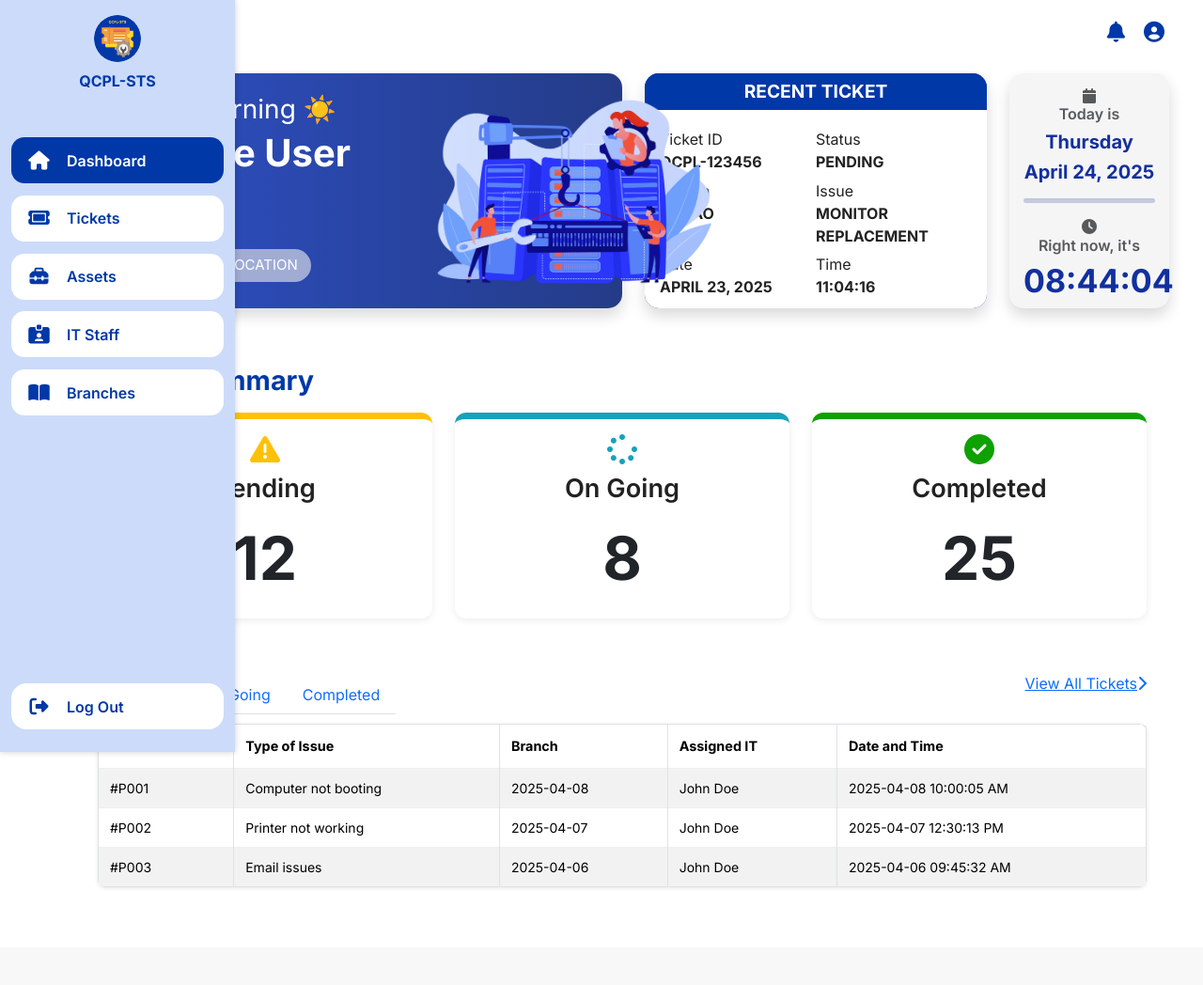
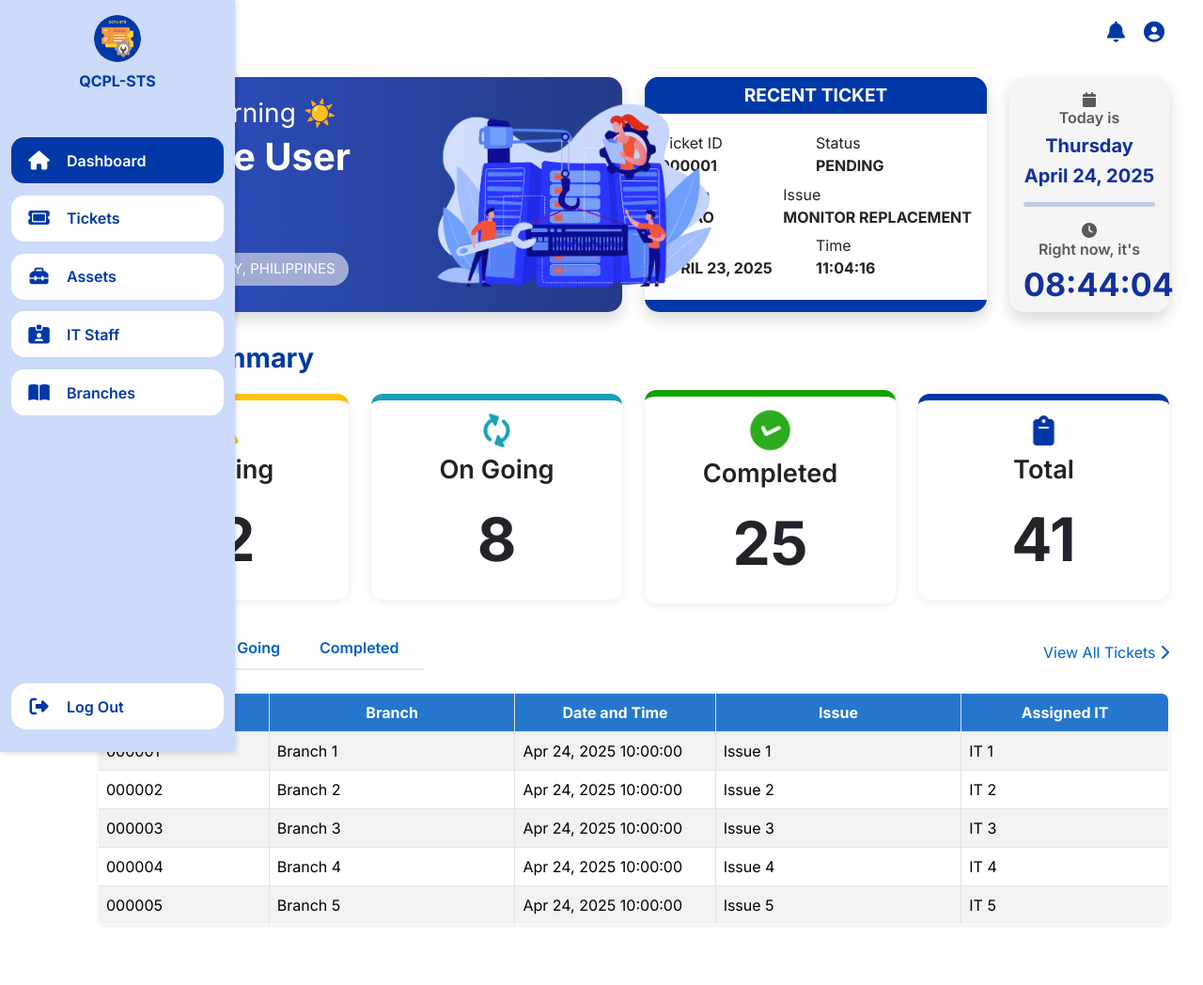
Before and after one commit to Bitterbuggy/MISTicketingSystem, a PHP site: page /admin/admindashboard.php in a window 1280 px wide. Shown: the whole page at 94% size. Before the commit the page ends 944 px from the top, so only its background shows below. Run offline with PHP 8.4, Linux system fonts and the light colour scheme; the visitor is signed in with stand-in values (Sample User, id 1); data that the repository does not hold is empty.

Commit message:
Includes/get-location.php 	modified:   admin/admindashboard.php 	modified:   asset/css/admin-dashboard.css 	modified:   asset/css/admin-sidebar.css 	modified:   asset/js/admin-sidebar.js 	new file:   asset/js/icons.js 	new file:   asset/js/nav-tab-tables.js 	modified:   index.php

```diff
--- a/Includes/get-location.php
+++ /dev/null
@@ -1,24 +0,0 @@
-<?php
-
-// This PHP file lets the system to automatically display the user’s location tag in the admin dashboard
-
-// Get user's IP address
-// $ip = $_SERVER['REMOTE_ADDR'];
-
-// $ip = '8.8.8.8'; // Google's public IP
-$ip = '112.204.174.220'; // Hyasmin's Public IP, just for demo
-// $ip = '58.97.176.18'; // QCPL's public IP
-
-// Get geolocation info from ip-api
-$geoData = @json_decode(file_get_contents("http://ip-api.com/json/{$ip}"));
-
-// Fallback if the request fails
-$location = "Unknown Location";
-
-if ($geoData && $geoData->status === "success") {
-    $city = $geoData->city;
-    $region = $geoData->regionName;
-    $country = $geoData->country;
-    $location = "$city, $country";
-}
-?>
--- a/admin/admindashboard.php
+++ b/admin/admindashboard.php
@@ -6,9 +6,6 @@ if ($_SESSION['RoleId'] != 1) {
     header('Location: home.php');
     exit();
 }
-
-include '../Includes/get-location.php';
-
 ?>
 
 <!DOCTYPE html>
@@ -43,10 +40,9 @@ include '../Includes/get-location.php';
 
         <!-- Wrapper for Header + Main -->
         <div class="main-wrapper w-100" style="margin-left: 80px; margin-top: 30px;">
-
-            <!-- Main Content (separate from header) -->
+            <!-- Main Content -->
             <main class="px-4 py-5">
-                <div class="row align-items-stretch">
+                <div class="row no-gutters mt-1 align-items-center">
                     <!-- Welcome Card -->
                     <div class="col-md-6 mb-3">
                         <div class="welcome-card">
@@ -54,7 +50,8 @@ include '../Includes/get-location.php';
                                 <h3 id="greeting"></h3>
                                 <h1 class="fw-bold"><?php echo $_SESSION['FirstName']; ?></h1>
                                 <div class="location-tag">
-                                    <i class="fa-solid fa-location-dot"></i> <?php echo $location; ?>
+                                    <i class="fa-solid fa-location-dot"></i>
+                                    <span id="location">Quezon City, Philippines</span>
                                 </div>
                             </div>
                             <img src="../asset/img/dashboard-welcome-card.png" alt="QCPL STS Welcome Card" class="card-image">
@@ -70,17 +67,17 @@ include '../Includes/get-location.php';
 
                             <div class="ticket-body">
                             <div class="ticket-grid">
-                    <div>Ticket ID<br><span id="ticket-id"><strong style="text-transform: uppercase;">QCPL-123456</strong></span></div>
-                    <div>Status<br><span id="ticket-status"><strong style="text-transform: uppercase;">Pending</strong></span></div>
+                                <div>Ticket ID<br><span id="ticket-id">000001</span></div>
+                                <div>Status<br><span id="ticket-status">Pending</span></div>
                             </div>
                             <div class="ticket-grid">
-                        <div>Branch<br><span id="ticket-branch"><strong style="text-transform: uppercase;">Cubao</strong></span></div>
-                        <div>Issue<br><span id="ticket-issue"><strong style="text-transform: uppercase;">Monitor Replacement</strong></span></div>
+                                <div>Branch<br><span id="ticket-branch">Cubao</span></div>
+                                <div>Issue<br><span id="ticket-issue">Monitor Replacement</span></div>
                             </div>
 
                             <div class="ticket-grid">
-                        <div>Date<br><span id="ticket-date"><strong style="text-transform: uppercase;">April 23, 2025</strong></span></div>
-                        <div>Time<br><span id="ticket-time"><strong style="text-transform: uppercase;">11:04:16</strong></span></div>
+                                <div>Date<br><span id="ticket-date">April 23, 2025</span></div>
+                                <div>Time<br><span id="ticket-time">11:04:16</span></div>
                             </div>
                             </div>
                         </div>
@@ -97,13 +94,14 @@ include '../Includes/get-location.php';
                             <h1 id="live-time" class="fw-bold" style="font-size: 34px;"></h1>
                         </div>
                     </div>
+                </div>
 
                 <!-- Ticket Summary Cards -->
-                    <div class="row mt-4">
+                <div class="row no-gutters mt-3 align-items-center">
                     <h3 class="fw-bold mb-3" id="ticket-summary-title">Ticket Summary</h3>
 
                     <!-- Pending -->
-                    <div class="col-md-4 mb-3">
+                    <div class="col-md-3 mb-3">
                         <div class="ticket-card pending h-100">
                         <i class="fa-solid fa-triangle-exclamation"></i>
                         <h5>Pending</h5>
@@ -112,48 +110,35 @@ include '../Includes/get-location.php';
                     </div>
 
                     <!-- On Going -->
-                    <div class="col-md-4 mb-3">
+                    <div class="col-md-3 mb-3">
                         <div class="ticket-card ongoing h-100">
-                        <i class="fa-solid fa-spinner"></i>
+                        <i class="fa-solid fa-sync-alt fa-spin"></i>
                         <h5>On Going</h5>
                         <p class="ticket-count">8</p>
                         </div>
                     </div>
 
                     <!-- Completed -->
-                    <div class="col-md-4 mb-3">
+                    <div class="col-md-3 mb-3">
                         <div class="ticket-card completed h-100">
                         <i class="fa-solid fa-circle-check"></i>
                         <h5>Completed</h5>
                         <p class="ticket-count">25</p>
                         </div>
                     </div>
+
+                    <!-- Total -->
+                    <div class="col-md-3 mb-3">
+                        <div class="ticket-card total h-100">
+                        <i class="fa-solid fa-clipboard"></i>
+                        <h5>Total</h5>
+                        <p class="ticket-count">41</p>
+                        </div>
                     </div>
 
-                    <!-- Charts Section
-                    <div class="row">
-                    Left: Branch Chart (taller)
-                    <div class="col-md-8 d-flex">
-                        <div class="pie-chart-card w-100" style="display: flex; flex-direction: column; justify-content: center;">
-                        <canvas id="branchMostTicketChart" style="height: 100%; min-height: 300px;"></canvas>
-                        </div>
-                    </div>-->
-
-                    <!-- Right: Stacked Software + Hardware Charts
-                    <div class="col-md-4 d-flex flex-column justify-content-between">
-                        <div class="pie-chart-card mb-3 flex-fill">
-                            <canvas id="mostSoftwareIssueChart" style="height: 150px;"></canvas>
-                        </div>
-                        <div class="pie-chart-card flex-fill">
-                        <canvas id="mostHardwareIssueChart" style="height: 150px;"></canvas>
-                        </div>
-                    </div>
-                    </div>-->
-
-            <div class="row no-gutters mt-1 align-items-center">
-            <div class="d-flex justify-content-between align-items-center mt-3">
-                <!-- Tabs -->
-                <ul class="nav nav-tabs mt-4" id="nav-tix" role="tablist">
+                        <!-- Tabs for Ticket Summary -->
+                        <div class="d-flex justify-content-between align-items-center mb-1">
+                            <ul class="nav nav-tabs mt-2" id="nav-tix" role="tablist">
                                 <li class="nav-item">
                                 <a class="nav-link active" id="pending-tab" data-bs-toggle="tab" href="#pending" role="tab" aria-controls="pending" aria-selected="true">Pending</a>
                                 </li>
@@ -166,45 +151,58 @@ include '../Includes/get-location.php';
                             </ul>
 
                         <!-- View All Tickets Link -->
-                <p class="view m-0"><a href="tickets.php">View All Tickets<i class="fa-solid fa-chevron-right"></i></a>
-                </p>
+                        <p class="view m-0"><a href="tickets.php">View All Tickets <i class="fa-solid fa-chevron-right"></i></a></p>
                         </div>
 
                         <!-- Tab Content Container -->
                         <div class="tab-content" id="nav-tix-content">
                             <!-- Pending Tab -->
                             <div class="tab-pane fade show active" id="pending" role="tabpanel" aria-labelledby="pending-tab">
-                <table class="table table-sm table-bordered table-striped">
+                                <table class="table table-md table-bordered table-striped">
                                     <thead class="thead-dark">
                                     <tr>
-                            <th>Ticket ID</th>
-                            <th>Type of Issue</th>
-                            <th>Branch</th>
-                            <th>Assigned IT</th>
-                            <th>Date and Time</th>
+                                        <th class="tixId" style="width: 4%">Ticket ID</th>
+                                        <th class="branch"style="width: 7%">Branch</th>
+                                        <th class="dateTime"style="width: 5%">Date and Time</th>
+                                        <th class="issue"style="width: 7%">Issue</th>
+                                        <th class="assignedIT"style="width: 5%">Assigned IT</th>
                                     </tr>
                                 </thead>
                                 <tbody>
                                     <tr>
-                            <td>#P001</td>
-                            <td>Computer not booting</td>
-                            <td>2025-04-08</td>
-                            <td>John Doe</td>
-                            <td>2025-04-08 10:00:05 AM</td>
+                                        <td>000001</td>
+                                        <td>Branch 1</td>
+                                        <td>Apr 24, 2025 10:00:00</td>
+                                        <td>Issue 1</td>
+                                        <td>IT 1</td>
                                     </tr>
                                     <tr>
-                            <td>#P002</td>
-                            <td>Printer not working</td>
-                            <td>2025-04-07</td>
-                            <td>John Doe</td>
-                            <td>2025-04-07 12:30:13 PM</td>
+                                        <td>000002</td>
+                                        <td>Branch 2</td>
+                                        <td>Apr 24, 2025 10:00:00</td>
+                                        <td>Issue 2</td>
+                                        <td>IT 2</td>
                                     </tr>
                                     <tr>
-                            <td>#P003</td>
-                            <td>Email issues</td>
-                            <td>2025-04-06</td>
-                            <td>John Doe</td>
-                            <td>2025-04-06 09:45:32 AM</td>
+                                        <td>000003</td>
+                                        <td>Branch 3</td>
+                                        <td>Apr 24, 2025 10:00:00</td>
+                                        <td>Issue 3</td>
+                                        <td>IT 3</td>
+                                    </tr>
+                                    <tr>
+                                        <td>000004</td>
+                                        <td>Branch 4</td>
+                                        <td>Apr 24, 2025 10:00:00</td>
+                                        <td>Issue 4</td>
+                                        <td>IT 4</td>
+                                    </tr>
+                                    <tr>
+                                        <td>000005</td>
+                                        <td>Branch 5</td>
+                                        <td>Apr 24, 2025 10:00:00</td>
+                                        <td>Issue 5</td>
+                                        <td>IT 5</td>
                                     </tr>
                                 </tbody>
                             </table>
@@ -212,78 +210,39 @@ include '../Includes/get-location.php';
 
                         <!-- On Going Tab -->
                         <div class="tab-pane fade" id="ongoing" role="tabpanel" aria-labelledby="ongoing-tab">
-                <table class="table table-sm table-bordered table-striped">
+                            <table class="table table-md table-bordered table-striped">
                                 <thead class="thead-dark">
                                     <tr>
-                            <th>Ticket ID</th>
-                            <th>Type of Issue</th>
-                            <th>Branch</th>
-                            <th>Assigned IT</th>
-                            <th>Date and Time</th>
+                                        <th class="tixId" style="width: 4%">Ticket ID</th>
+                                        <th class="branch"style="width: 7%">Branch</th>
+                                        <th class="dateTime"style="width: 5%">Date and Time</th>
+                                        <th class="issue"style="width: 7%">Issue</th>
+                                        <th class="assignedIT"style="width: 5%">Assigned IT</th>
                                     </tr>
                                 </thead>
                                 <tbody>
-                        <tr>
-                            <td>#O001</td>
-                            <td>Software installation</td>
-                            <td>2025-04-08</td>
-                            <td>John Doe</td>
-                            <td>2025-04-08 10:00:05 AM</td>
-                        </tr>
-                        <tr>
-                            <td>#O002</td>
-                            <td>Network setup</td>
-                            <td>2025-04-07</td>
-                            <td>John Doe</td>
-                            <td>2025-04-07 12:30:02 PM</td>
-                        </tr>
-                        <tr>
-                            <td>#O003</td>
-                            <td>Scanner configuration</td>
-                            <td>2025-04-06</td>
-                            <td>John Doe</td>
-                            <td>2025-04-06 09:15:01 AM</td>
-                        </tr>
+                                    <!-- Rows will be populated by JavaScript -->
                                 </tbody>
                             </table>
                         </div>
 
                         <!-- Completed Tab -->
                         <div class="tab-pane fade" id="completed" role="tabpanel" aria-labelledby="completed-tab">
-                <table class="table table-sm table-bordered table-striped">
+                            <table class="table table-md table-bordered table-striped">
                                 <thead class="thead-dark">
                                     <tr>
-                            <th>Ticket ID</th>
-                            <th>Type of Issue</th>
-                            <th>Branch</th>
-                            <th>Assigned IT</th>
-                            <th>Date and Time</th>
+                                        <th class="tixId" style="width: 4%">Ticket ID</th>
+                                        <th class="branch"style="width: 7%">Branch</th>
+                                        <th class="dateTime"style="width: 5%">Date and Time</th>
+                                        <th class="issue"style="width: 7%">Issue</th>
+                                        <th class="assignedIT"style="width: 5%">Assigned IT</th>
                                     </tr>
                                 </thead>
                                 <tbody>
-                        <tr>
-                            <td>#C001</td>
-                            <td>Monitor replacement</td>
-                            <td>2025-04-08</td>
-                            <td>John Doe</td>
-                            <td>2025-04-08 10:00:45 AM</td>
-                        </tr>
-                        <tr>
-                            <td>#C002</td>
-                            <td>Password reset</td>
-                            <td>2025-04-07</td>
-                            <td>Jane Smith</td>
-                            <td>2025-04-07 12:30:13 PM</td>
-                        </tr>
-                        <tr>
-                            <td>#C003</td>
-                            <td>Keyboard issue</td>
-                            <td>2025-04-06</td>
-                            <td>Bob Johnson</td>
-                            <td>2025-04-06 09:15:15 AM</td>
-                        </tr>
+                                    <!-- Rows will be populated by JavaScript -->
                                 </tbody>
                             </table>
+                        </div>
                     </div>
         </div>
         </div>
@@ -292,6 +251,7 @@ include '../Includes/get-location.php';
     </div>
 
 <script src="../asset/js/greeting-card.js"></script>
+<script src="../asset/js/nav-tab-tables.js"></script>
 <script src="../asset/js/admin-dashboard-charts.js"></script>
 </body>
 </html>
--- a/asset/css/admin-dashboard.css
+++ b/asset/css/admin-dashboard.css
@@ -75,6 +75,7 @@ main {
   width: 350px;
   height: auto;
   z-index: 1;
+  justify-content: space-between;
 }
 
 /*RECENT TICKET */
@@ -85,8 +86,6 @@ main {
   background:#0038a8;
   border-radius: 15px;
   overflow: hidden;
-  margin-top: 0;
-  padding-top: 0;
   box-shadow: 0 8px 16px rgba(0, 0, 0, 0.15);
   transition: transform 0.5s, box-shadow 0.3s;
 }
@@ -115,6 +114,12 @@ main {
   color: #222;
 }
 
+#ticket-id, #ticket-status, #ticket-branch,
+#ticket-issue, #ticket-date, #ticket-time  {
+  font-weight: 700;
+  text-transform: uppercase;
+}
+
 .ticket-grid {
   display: flex;
   justify-content: space-between;
@@ -122,6 +127,9 @@ main {
   margin-bottom: 0.4rem;
   font-size: 1rem;
   text-align: left;
+  white-space: nowrap;
+  overflow: hidden;
+  text-overflow: ellipsis;
 }
 
 .ticket-grid div {
@@ -136,7 +144,9 @@ main {
   padding: 15px;
   width: 100%;
   height: 250px;
-  margin-bottom: 20px;
+  margin-top: 0;
+  padding-top: 15px;
+  padding-bottom: 15px;
   box-shadow: 0 8px 16px rgba(0, 0, 0, 0.15);
   transition: transform 0.5s, box-shadow 0.3s;
   align-items: center;
@@ -199,7 +209,76 @@ hr {
 .ticket-card i {
   font-size: 2rem;
   margin-bottom: 10px;
-  color: #007bff;
+  color: #0060c7;
+  display: block;
+  transition: transform 0.3s ease;
+}
+
+/*ICON ANIMATION*/
+.ticket-card.pending i {
+  animation: pulse 0.6s infinite;
+}
+
+@keyframes pulse {
+  0% {
+    transform: scale(1);
+  }
+  50% {
+    transform: scale(1.25);
+  }
+  100% {
+    transform: scale(1);
+  }
+}
+
+.ticket-card.ongoing i {
+  animation: spin 2s linear infinite;
+}
+
+/* Keyframes */
+@keyframes spin {
+  from {
+    transform: rotate(0deg);
+  }
+  to {
+    transform: rotate(360deg);
+  }
+}
+
+.ticket-card.completed i {
+  font-size: 40px;
+  animation: checkmarkTick 2s infinite;
+}
+
+@keyframes checkmarkTick {
+  0% {
+    transform: scale(0) rotate(5deg);  /* Start with small and rotated */
+    opacity: 0;
+  }
+  50% {
+    transform: scale(1.2) rotate(20deg);  /* Slightly enlarge */
+    opacity: 1;
+  }
+  100% {
+    transform: scale(1) rotate(0deg);  /* Final normal state */
+    opacity: 1;
+  }
+}
+
+.ticket-card.total i {
+  animation: flip 2s infinite;
+}
+
+@keyframes flip {
+  0% {
+    transform: rotateY(0deg);
+  }
+  50% {
+    transform: rotateY(180deg);
+  }
+  100% {
+    transform: rotateY(360deg);
+  }
 }
 
 /* Icon color by status */
@@ -221,6 +300,10 @@ hr {
   border-top: 7px solid #0fa100;
 }
 
+.ticket-card.total {
+  border-top: 7px solid #0038a8;
+}
+
 /* Responsive tweak */
 @media (max-width: 768px) {
   .ticket-card {
@@ -228,6 +311,100 @@ hr {
   }
 }
 
+/* DATAGRID FOR TICKET SUMMARY*/
+/* Tabs Styles */
+.nav-tabs {
+  border-bottom: 2px solid #e9ecef !important;
+  margin-bottom: 0;
+}
+
+.nav-item {
+  margin-right: 10px !important;
+}
+
+.nav-link {
+  padding: 10px 15px !important;
+  font-size: 1rem !important;
+  font-weight: 550 !important;
+  color: #0060c7 !important;
+  border: 1px solid transparent !important;
+  border-radius: 7px 7px 0 0 !important;
+  transition: background-color 0.3s, color 0.3s !important;
+}
+
+.nav-link:hover {
+  background-color: #e9ecef !important;
+  color: #0060c7 !important;
+}
+
+.nav-link.active {
+  background-color: #c4ddfa !important;
+  color: #004c9c !important;
+  font-weight: 700 !important;
+}
+
+.nav-link.active:hover {
+  background-color: #c4ddfa !important;
+}
+
+.nav-tabs .nav-link {
+  transition: all 0.3s ease;
+}
+
+.nav-tabs .nav-link:hover {
+  transform: translateY(-2px);
+  box-shadow: 0 6px 12px rgba(0,0,0,0.1);
+}
+
+/* View All Tickets Link */
+.view {
+  align-self: flex-end;
+  padding-bottom: 7px;
+}
+
+.view a {
+  color: #0060c7;
+  text-decoration: none;
+  font-size: 1rem;
+  font-weight: 450;
+  transition: color 0.3s ease;
+}
+
+/* Table Styles */
+.table {
+  width: 100%;
+  margin-top: 20px;
+  border-collapse: collapse;
+  border-radius: 8px;
+  overflow: hidden;
+  box-shadow: 0 1px 4px rgba(0,0,0,0.1);
+}
+
+.table td {
+  padding: 8px;
+  text-align: left;
+  border: 1px solid #dee2e6;
+}
+
+.table thead th {
+  background-color: #2577ce;
+  color: white;
+  text-align: center;
+}
+
+.table-striped tbody tr:nth-of-type(odd) {
+  background-color: #f2f2f2;
+}
+
+.table-bordered {
+  border: 1px solid #dee2e6;
+}
+
+.table-bordered th, .table-bordered td {
+  border: 1px solid #dee2e6;
+}
+
+/* CHARTS */
 .pie-chart-card {
   position: relative;
   width: 100%;
@@ -238,78 +415,3 @@ hr {
   box-shadow: 0 8px 20px rgba(0, 0, 0, 0.1);
   align-items: center;
 }
-
-/* DATAGRID FOR TICKET STATUSES*/
-/* Tabs container spacing */
-.nav-tabs {
-    margin-bottom: 10px;
-}
-
-/* Table wrapper for spacing between tabs */
-.ticket-category {
-    margin-bottom: 20px;
-}
-
-/* General table styling */
-.table {
-    width: 100%;
-    border-collapse: collapse;
-    margin-top: 10px;
-    background-color: #fff;
-    border-radius: 8px;
-    overflow: hidden;
-    box-shadow: 0 1px 4px rgba(0,0,0,0.1);
-}
-
-.table thead {
-    background-color: #3b5b9f;
-    color: #fff;
-}
-
-.table thead th {
-    padding: 12px;
-    text-align: left;
-    font-size: 0.9rem;
-}
-
-.table tbody td {
-    padding: 10px 12px;
-    font-size: 0.875rem;
-    border-top: 1px solid #eee;
-}
-
-.table tbody tr:hover {
-    background-color: #f8f8f8;
-}
-
-/* Responsive tweak */
-@media (max-width: 768px) {
-    .table thead {
-        display: none;
-    }
-
-    .table, .table tbody, .table tr, .table td {
-        display: block;
-        width: 100%;
-    }
-
-    .table tr {
-        margin-bottom: 15px;
-    }
-
-    .table td {
-        text-align: right;
-        padding-left: 50%;
-        position: relative;
-    }
-
-    .table td::before {
-        content: attr(data-label);
-        position: absolute;
-        left: 12px;
-        width: 45%;
-        padding-right: 10px;
-        font-weight: bold;
-        text-align: left;
-    }
-}
--- a/asset/css/admin-sidebar.css
+++ b/asset/css/admin-sidebar.css
@@ -155,6 +155,10 @@
   background-color: #0038a8;
 }
 
+.sidebar-item.active:hover {
+  background-color: #0038a8;
+}
+
 .sidebar-item.active a,
 .sidebar-item.active .icon {
   color: white;
--- a/asset/js/admin-sidebar.js
+++ b/asset/js/admin-sidebar.js
@@ -1,7 +1,7 @@
 // Sidebar toggle
 document.getElementById('sidebarCollapse').addEventListener('click', function () {
     document.getElementById('sidebar').classList.toggle('collapsed');
-    document.getElementById('body')?.classList.toggle('collapsed'); // if you have a #body div
+    document.getElementById('body')?.classList.toggle('collapsed');
 });
 
 // Active sidebar item switching
--- a/index.php
+++ b/index.php
@@ -4,7 +4,7 @@
     <meta charset="UTF-8">
     <meta name="viewport" content="width=device-width, initial-scale=1.0">
     <title>QCPL STS Login</title>
-    <link rel="icon" type="image/x-icon"  alt="qcpl_logo" href="asset/img/qcpl-logo.png">
+    <link rel="icon" type="image/x-icon"  alt="qcpl_logo" href="asset/img/qcpl-sts-logo.png">
 
     <!-- Link for Bootstrap -->
     <!--<link href="../vendor/bootstrap@5.3.3/dist/css/bootstrap.min.css" rel="stylesheet">
```
Also changed, not shown: asset/js/icons.js (added, +11 -0 lines), asset/js/nav-tab-tables.js (added, +71 -0 lines). Lines whose indentation alone changed are shown as unchanged.
